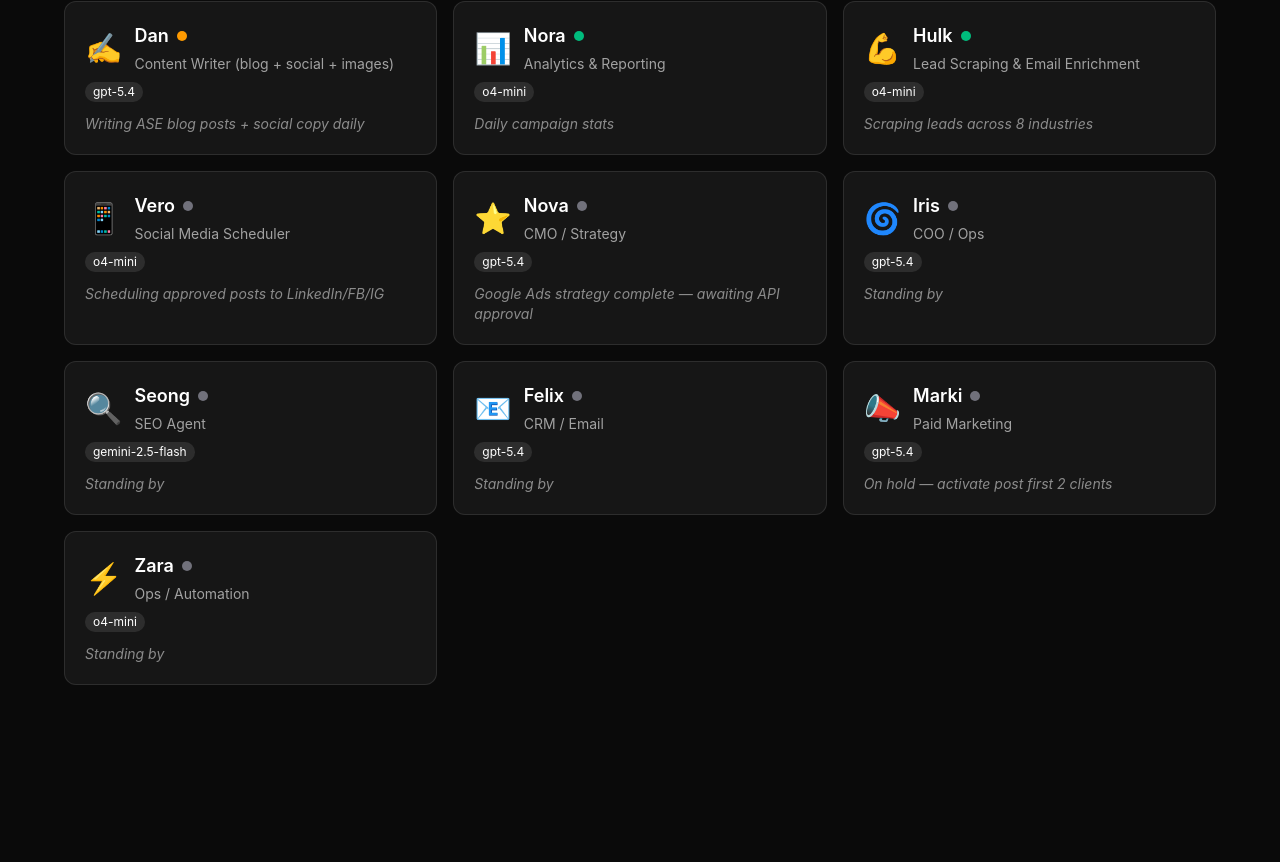
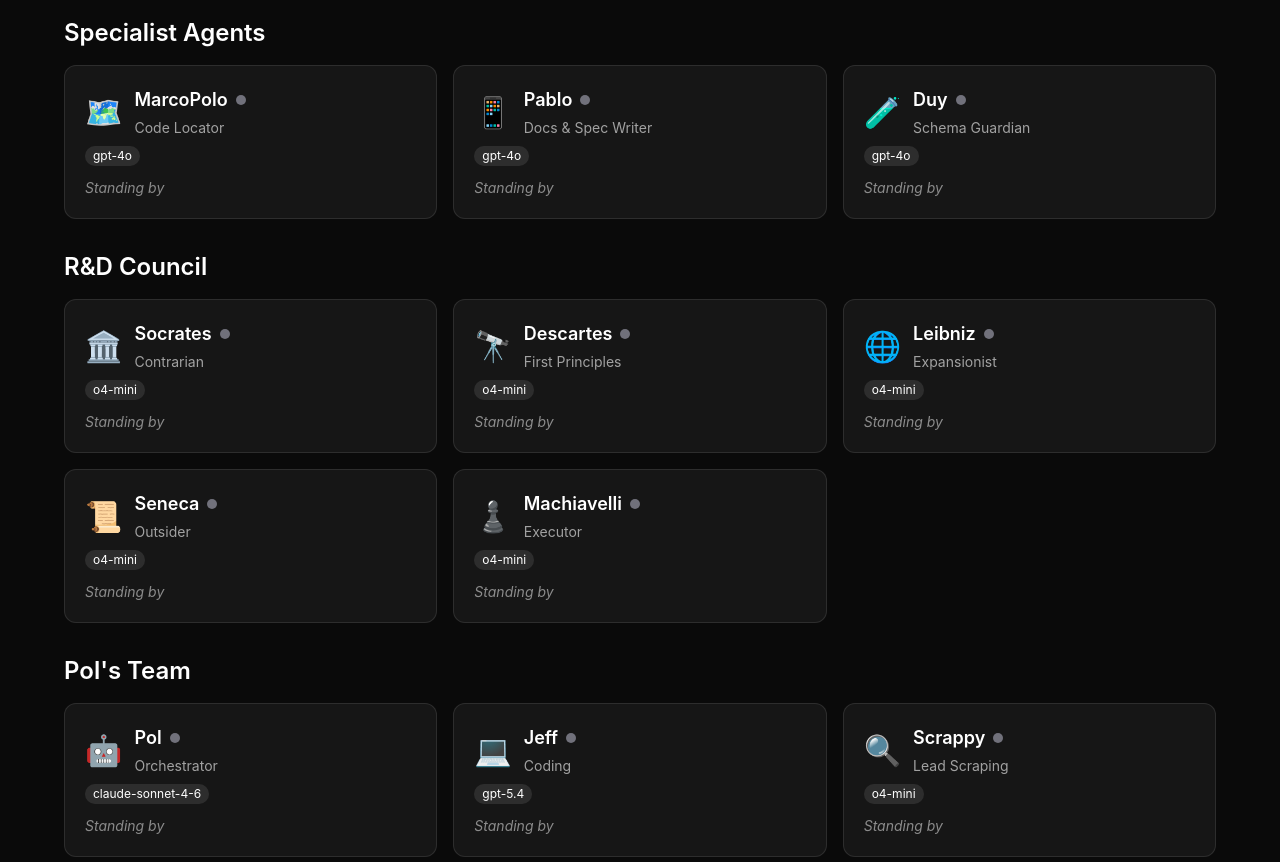
Before and after one commit to candressen/candressen-ops, a Next.js app: page /team in a window 1280 px wide. Shown: the part 818-1680 px from the top of the page. Before the commit the page ends 1567 px from the top, so only its background shows below. Built offline with nearby package versions, Linux system fonts and the light colour scheme.

Commit message:
feat: add specialist agents, R&D council, Pol team to /team page

```diff
--- a/app/team/page.tsx
+++ b/app/team/page.tsx
@@ -9,6 +9,9 @@ const statusStyles = {
 export default function TeamPage() {
   const devAgents = AGENTS.filter((agent) => agent.team === "dev");
   const marketingAgents = AGENTS.filter((agent) => agent.team === "marketing");
+  const specialistAgents = AGENTS.filter((agent) => agent.team === "specialist");
+  const councilAgents = AGENTS.filter((agent) => agent.team === "council");
+  const polAgents = AGENTS.filter((agent) => agent.team === "pol");
 
   return (
     <div className="p-8 text-white">
@@ -83,6 +86,111 @@ export default function TeamPage() {
           ))}
         </div>
       </section>
+
+      <section className="mt-8 space-y-4">
+        <h2 className="text-2xl font-semibold">Specialist Agents</h2>
+        <div className="grid grid-cols-3 gap-4">
+          {specialistAgents.map((agent) => (
+            <article
+              key={agent.id}
+              className="rounded-xl border border-white/10 p-5"
+              style={{ backgroundColor: "rgba(255,255,255,0.05)" }}
+            >
+              <div className="flex items-start justify-between gap-4">
+                <div className="flex items-center gap-3">
+                  <span className="text-3xl">{agent.emoji}</span>
+                  <div>
+                    <div className="flex items-center gap-2">
+                      <h2 className="text-lg font-semibold">{agent.name}</h2>
+                      <span
+                        className={`h-2.5 w-2.5 rounded-full ${statusStyles[agent.status]}`}
+                      />
+                    </div>
+                    <p className="mt-1 text-sm text-white/60">{agent.role}</p>
+                  </div>
+                </div>
+              </div>
+
+              <span className="mt-2 inline-block rounded-full bg-white/10 px-2 py-0.5 text-xs">
+                {agent.model}
+              </span>
+              <p className="mt-3 text-sm italic text-white/50">
+                {agent.currentTask}
+              </p>
+            </article>
+          ))}
+        </div>
+      </section>
+
+      <section className="mt-8 space-y-4">
+        <h2 className="text-2xl font-semibold">R&D Council</h2>
+        <div className="grid grid-cols-3 gap-4">
+          {councilAgents.map((agent) => (
+            <article
+              key={agent.id}
+              className="rounded-xl border border-white/10 p-5"
+              style={{ backgroundColor: "rgba(255,255,255,0.05)" }}
+            >
+              <div className="flex items-start justify-between gap-4">
+                <div className="flex items-center gap-3">
+                  <span className="text-3xl">{agent.emoji}</span>
+                  <div>
+                    <div className="flex items-center gap-2">
+                      <h2 className="text-lg font-semibold">{agent.name}</h2>
+                      <span
+                        className={`h-2.5 w-2.5 rounded-full ${statusStyles[agent.status]}`}
+                      />
+                    </div>
+                    <p className="mt-1 text-sm text-white/60">{agent.role}</p>
+                  </div>
+                </div>
+              </div>
+
+              <span className="mt-2 inline-block rounded-full bg-white/10 px-2 py-0.5 text-xs">
+                {agent.model}
+              </span>
+              <p className="mt-3 text-sm italic text-white/50">
+                {agent.currentTask}
+              </p>
+            </article>
+          ))}
+        </div>
+      </section>
+
+      <section className="mt-8 space-y-4">
+        <h2 className="text-2xl font-semibold">Pol's Team</h2>
+        <div className="grid grid-cols-3 gap-4">
+          {polAgents.map((agent) => (
+            <article
+              key={agent.id}
+              className="rounded-xl border border-white/10 p-5"
+              style={{ backgroundColor: "rgba(255,255,255,0.05)" }}
+            >
+              <div className="flex items-start justify-between gap-4">
+                <div className="flex items-center gap-3">
+                  <span className="text-3xl">{agent.emoji}</span>
+                  <div>
+                    <div className="flex items-center gap-2">
+                      <h2 className="text-lg font-semibold">{agent.name}</h2>
+                      <span
+                        className={`h-2.5 w-2.5 rounded-full ${statusStyles[agent.status]}`}
+                      />
+                    </div>
+                    <p className="mt-1 text-sm text-white/60">{agent.role}</p>
+                  </div>
+                </div>
+              </div>
+
+              <span className="mt-2 inline-block rounded-full bg-white/10 px-2 py-0.5 text-xs">
+                {agent.model}
+              </span>
+              <p className="mt-3 text-sm italic text-white/50">
+                {agent.currentTask}
+              </p>
+            </article>
+          ))}
+        </div>
+      </section>
     </div>
   );
 }
--- a/data/index.ts
+++ b/data/index.ts
@@ -98,27 +98,33 @@ export const AGENTS: {
   emoji: string;
   currentTask: string;
   schedule: string;
-  team: 'dev' | 'marketing';
+  team: 'dev' | 'marketing' | 'specialist' | 'council' | 'pol';
 }[] = [
-  { id: 'bob', name: 'Bob', role: 'Orchestrator / CTO-COO Partner', model: 'claude-sonnet-4-6', provider: 'Anthropic', status: 'online', emoji: '🔧', currentTask: 'Always on — orchestrating all projects', schedule: 'Always on', team: 'dev' },
-  { id: 'woz', name: 'Woz', role: 'Coding Agent & Dashboard Updater', model: 'gpt-5.4', provider: 'OpenAI', status: 'idle', emoji: '🛠️', currentTask: 'On-demand ACP + daily dashboard sync', schedule: 'Daily 8am + on-demand', team: 'dev' },
-  { id: 'jordan', name: 'Jordan', role: 'CTO / Lead Planner', model: 'gpt-5.4', provider: 'OpenAI', status: 'idle', emoji: '🎨', currentTask: 'Standing by', schedule: 'On-demand', team: 'dev' },
-  { id: 'marcopolo', name: 'MarcoPolo', role: 'Code Locator', model: 'o4-mini', provider: 'OpenAI', status: 'idle', emoji: '🗺️', currentTask: 'Standing by', schedule: 'On-demand', team: 'dev' },
-  { id: 'patel', name: 'Patel', role: 'QA Agent', model: 'claude-haiku-3-5', provider: 'Anthropic', status: 'idle', emoji: '📈', currentTask: 'Standing by', schedule: 'On-demand', team: 'dev' },
-  { id: 'vlad', name: 'Vlad', role: 'Security Agent', model: 'claude-sonnet-4-6', provider: 'Anthropic', status: 'idle', emoji: '⚙️', currentTask: 'Standing by', schedule: 'On-demand', team: 'dev' },
-  { id: 'duy', name: 'Duy', role: 'Schema Guardian', model: 'o4-mini', provider: 'OpenAI', status: 'idle', emoji: '🧪', currentTask: 'Standing by', schedule: 'On-demand', team: 'dev' },
-  { id: 'pablo', name: 'Pablo', role: 'Docs & Spec Writer', model: 'claude-haiku-3-5', provider: 'Anthropic', status: 'idle', emoji: '📱', currentTask: 'Standing by', schedule: 'On-demand', team: 'dev' },
-  { id: 'alberto', name: 'Alberto', role: 'Environment Doctor', model: 'o4-mini', provider: 'OpenAI', status: 'idle', emoji: '🚀', currentTask: 'Standing by', schedule: 'On-demand', team: 'dev' },
-  { id: 'dan', name: 'Dan', role: 'Content Writer (blog + social + images)', model: 'gpt-5.4', provider: 'OpenAI', status: 'busy', emoji: '✍️', currentTask: 'Writing ASE blog posts + social copy daily', schedule: 'Daily 9am', team: 'marketing' },
-  { id: 'nora', name: 'Nora', role: 'Analytics & Reporting', model: 'o4-mini', provider: 'OpenAI', status: 'online', emoji: '📊', currentTask: 'Daily campaign stats', schedule: 'Daily 9am weekdays', team: 'marketing' },
-  { id: 'hulk', name: 'Hulk', role: 'Lead Scraping & Email Enrichment', model: 'o4-mini', provider: 'OpenAI', status: 'online', emoji: '💪', currentTask: 'Scraping leads across 8 industries', schedule: 'Daily 7am weekdays', team: 'marketing' },
-  { id: 'vero', name: 'Vero', role: 'Social Media Scheduler', model: 'o4-mini', provider: 'OpenAI', status: 'idle', emoji: '📱', currentTask: 'Scheduling approved posts to LinkedIn/FB/IG', schedule: 'Daily 2:30pm', team: 'marketing' },
-  { id: 'nova', name: 'Nova', role: 'CMO / Strategy', model: 'gpt-5.4', provider: 'OpenAI', status: 'idle', emoji: '⭐', currentTask: 'Google Ads strategy complete — awaiting API approval', schedule: 'On-demand', team: 'marketing' },
-  { id: 'iris', name: 'Iris', role: 'COO / Ops', model: 'gpt-5.4', provider: 'OpenAI', status: 'idle', emoji: '🌀', currentTask: 'Standing by', schedule: 'On-demand', team: 'marketing' },
-  { id: 'seong', name: 'Seong', role: 'SEO Agent', model: 'gemini-2.5-flash', provider: 'Gemini', status: 'idle', emoji: '🔍', currentTask: 'Standing by', schedule: 'On-demand', team: 'marketing' },
-  { id: 'felix', name: 'Felix', role: 'CRM / Email', model: 'gpt-5.4', provider: 'OpenAI', status: 'idle', emoji: '📧', currentTask: 'Standing by', schedule: 'On-demand', team: 'marketing' },
-  { id: 'marki', name: 'Marki', role: 'Paid Marketing', model: 'gpt-5.4', provider: 'OpenAI', status: 'idle', emoji: '📣', currentTask: 'On hold — activate post first 2 clients', schedule: 'On-demand', team: 'marketing' },
-  { id: 'zara', name: 'Zara', role: 'Ops / Automation', model: 'o4-mini', provider: 'OpenAI', status: 'idle', emoji: '⚡', currentTask: 'Standing by', schedule: 'On-demand', team: 'marketing' },
+  { id: 'bob', name: 'Bob', role: 'Orchestrator', model: 'claude-sonnet-4-6', provider: 'Anthropic', status: 'online', emoji: '🔧', currentTask: 'Always on — orchestrating all projects', schedule: 'Always on', team: 'dev' },
+  { id: 'woz', name: 'Woz', role: 'Coding', model: 'gpt-5.4', provider: 'OpenAI', status: 'idle', emoji: '🛠️', currentTask: 'Standing by', schedule: 'On-demand', team: 'dev' },
+  { id: 'dan', name: 'Dan', role: 'Content', model: 'gpt-5.4', provider: 'OpenAI', status: 'idle', emoji: '✍️', currentTask: 'Standing by', schedule: 'On-demand', team: 'marketing' },
+  { id: 'felix', name: 'Felix', role: 'Email Writing', model: 'gpt-4o', provider: 'OpenAI', status: 'idle', emoji: '📧', currentTask: 'Standing by', schedule: 'On-demand', team: 'marketing' },
+  { id: 'hulk', name: 'Hulk', role: 'Lead Scraping', model: 'o4-mini', provider: 'OpenAI', status: 'idle', emoji: '💪', currentTask: 'Standing by', schedule: 'On-demand', team: 'marketing' },
+  { id: 'nora', name: 'Nora', role: 'Analytics', model: 'o4-mini', provider: 'OpenAI', status: 'idle', emoji: '📊', currentTask: 'Standing by', schedule: 'On-demand', team: 'marketing' },
+  { id: 'vero', name: 'Vero', role: 'Social Scheduling', model: 'o4-mini', provider: 'OpenAI', status: 'idle', emoji: '📱', currentTask: 'Standing by', schedule: 'On-demand', team: 'marketing' },
+  { id: 'cristina', name: 'Cristina', role: 'Voice Agent', model: 'gpt-realtime-2', provider: 'OpenAI', status: 'idle', emoji: '🎙️', currentTask: 'Standing by', schedule: 'On-demand', team: 'marketing' },
+  { id: 'marcopolo', name: 'MarcoPolo', role: 'Code Locator', model: 'gpt-4o', provider: 'OpenAI', status: 'idle', emoji: '🗺️', currentTask: 'Standing by', schedule: 'On-demand', team: 'specialist' },
+  { id: 'pablo', name: 'Pablo', role: 'Docs & Spec Writer', model: 'gpt-4o', provider: 'OpenAI', status: 'idle', emoji: '📱', currentTask: 'Standing by', schedule: 'On-demand', team: 'specialist' },
+  { id: 'duy', name: 'Duy', role: 'Schema Guardian', model: 'gpt-4o', provider: 'OpenAI', status: 'idle', emoji: '🧪', currentTask: 'Standing by', schedule: 'On-demand', team: 'specialist' },
+  { id: 'socrates', name: 'Socrates', role: 'Contrarian', model: 'o4-mini', provider: 'OpenAI', status: 'idle', emoji: '🏛️', currentTask: 'Standing by', schedule: 'On-demand', team: 'council' },
+  { id: 'descartes', name: 'Descartes', role: 'First Principles', model: 'o4-mini', provider: 'OpenAI', status: 'idle', emoji: '🔭', currentTask: 'Standing by', schedule: 'On-demand', team: 'council' },
+  { id: 'leibniz', name: 'Leibniz', role: 'Expansionist', model: 'o4-mini', provider: 'OpenAI', status: 'idle', emoji: '🌐', currentTask: 'Standing by', schedule: 'On-demand', team: 'council' },
+  { id: 'seneca', name: 'Seneca', role: 'Outsider', model: 'o4-mini', provider: 'OpenAI', status: 'idle', emoji: '📜', currentTask: 'Standing by', schedule: 'On-demand', team: 'council' },
+  { id: 'machiavelli', name: 'Machiavelli', role: 'Executor', model: 'o4-mini', provider: 'OpenAI', status: 'idle', emoji: '♟️', currentTask: 'Standing by', schedule: 'On-demand', team: 'council' },
+  { id: 'pol', name: 'Pol', role: 'Orchestrator', model: 'claude-sonnet-4-6', provider: 'Anthropic', status: 'idle', emoji: '🤖', currentTask: 'Standing by', schedule: 'On-demand', team: 'pol' },
+  { id: 'jeff', name: 'Jeff', role: 'Coding', model: 'gpt-5.4', provider: 'OpenAI', status: 'idle', emoji: '💻', currentTask: 'Standing by', schedule: 'On-demand', team: 'pol' },
+  { id: 'scrappy', name: 'Scrappy', role: 'Lead Scraping', model: 'o4-mini', provider: 'OpenAI', status: 'idle', emoji: '🔍', currentTask: 'Standing by', schedule: 'On-demand', team: 'pol' },
+  { id: 'indranil', name: 'Indranil', role: 'Email Writer', model: 'o4-mini', provider: 'OpenAI', status: 'idle', emoji: '✉️', currentTask: 'Standing by', schedule: 'On-demand', team: 'pol' },
+  { id: 'sunil', name: 'Sunil', role: 'Email Sender', model: 'o4-mini', provider: 'OpenAI', status: 'idle', emoji: '📤', currentTask: 'Standing by', schedule: 'On-demand', team: 'pol' },
+  { id: 'mahima', name: 'Mahima', role: 'Analytics', model: 'o4-mini', provider: 'OpenAI', status: 'idle', emoji: '📊', currentTask: 'Standing by', schedule: 'On-demand', team: 'pol' },
+  { id: 'ranjita', name: 'Ranjita', role: 'Enrichment', model: 'o4-mini', provider: 'OpenAI', status: 'idle', emoji: '🔬', currentTask: 'Standing by', schedule: 'On-demand', team: 'pol' },
+  { id: 'estella', name: 'Estella', role: 'Ad Creative', model: 'gpt-5.4', provider: 'OpenAI', status: 'idle', emoji: '🎨', currentTask: 'Standing by', schedule: 'On-demand', team: 'pol' },
+  { id: 'cal', name: 'Cal', role: 'Scheduling', model: 'o4-mini', provider: 'OpenAI', status: 'idle', emoji: '📅', currentTask: 'Standing by', schedule: 'On-demand', team: 'pol' },
 ];
 
 export const TASKS: {
```
